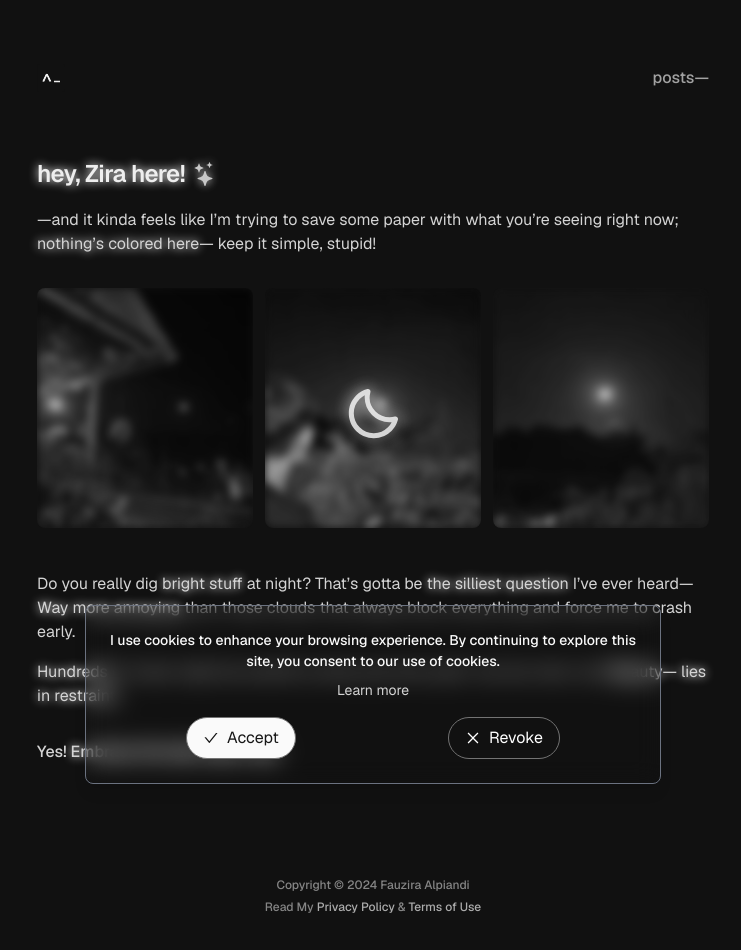
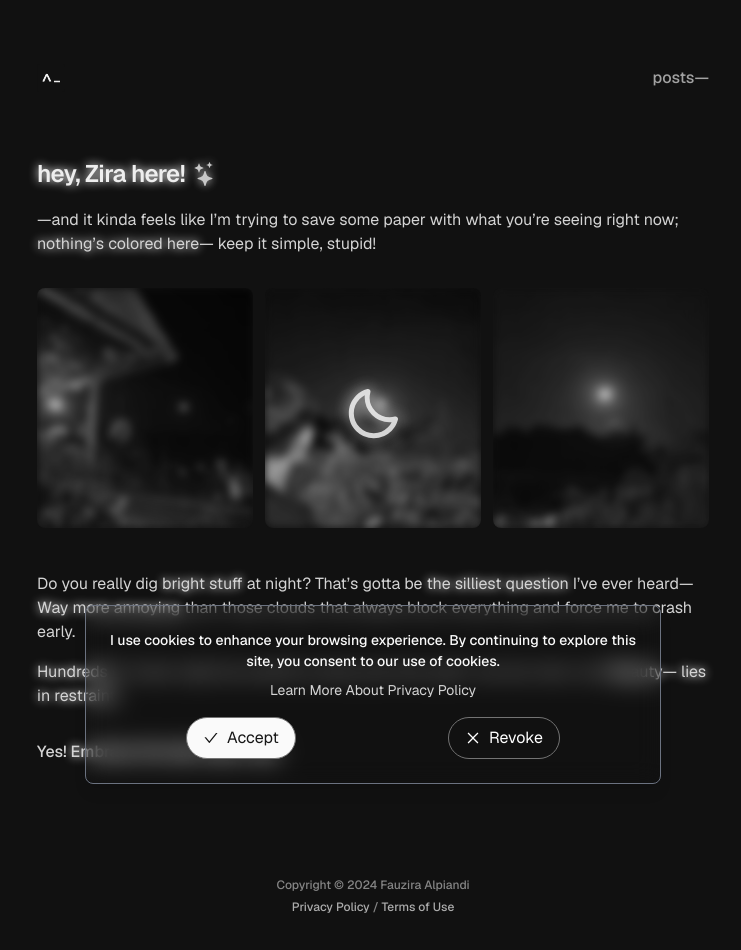
Before and after one commit to fauziralpiandi/zira.my.id, a Next.js app: page / in a window 1280 px wide. Shown: the top 950 px of the page, without its empty margins (267-1008 px from the left). Built offline with nearby package versions, Linux system fonts and the light colour scheme.

Commit message:
SEO optimization

```diff
--- a/app/components/Footer.tsx
+++ b/app/components/Footer.tsx
@@ -18,18 +18,17 @@ const Footer: React.FC = React.memo(() => {
         aria-label="Footer Navigation"
       >
         <p>
-          Read My{' '}
           <Link
             href="/privacy"
-            className="hover:underline text-neutral-300"
+            className="text-neutral-300 hover:text-neutral-500 transition-colors duration-200"
             aria-label="Privacy Policy"
           >
             Privacy Policy
           </Link>
-          <span aria-hidden="true"> &amp; </span>
+          <span aria-hidden="true"> / </span>
           <Link
             href="/terms"
-            className="hover:underline text-neutral-300"
+            className="text-neutral-300 hover:text-neutral-500 transition-colors duration-200"
             aria-label="Terms of Use"
           >
             Terms of Use
--- a/app/cookie/Manager.tsx
+++ b/app/cookie/Manager.tsx
@@ -37,7 +37,12 @@ const CookieManager = () => {
               cookies.
             </p>
             <p className="mt-2 text-sm cursor-pointer text-neutral-300 transition-colors duration-200">
-              <Link href="/privacy">Learn more</Link>
+              <Link
+                href="/privacy"
+                title="Learn more about my privacy policy"
+              >
+                Learn More About Privacy Policy
+              </Link>
             </p>
             <div className="mt-4 flex w-full justify-around">
               <button
```
